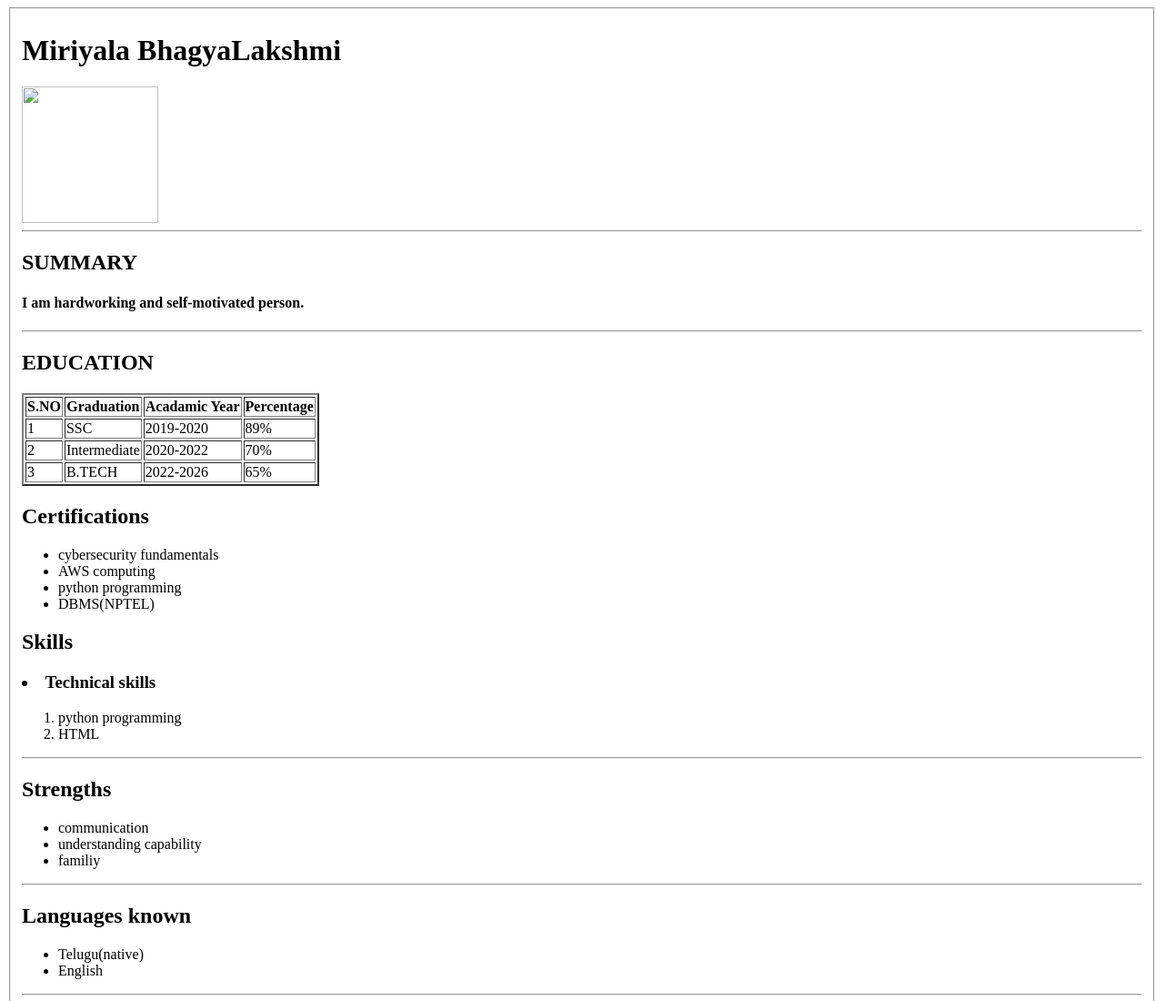
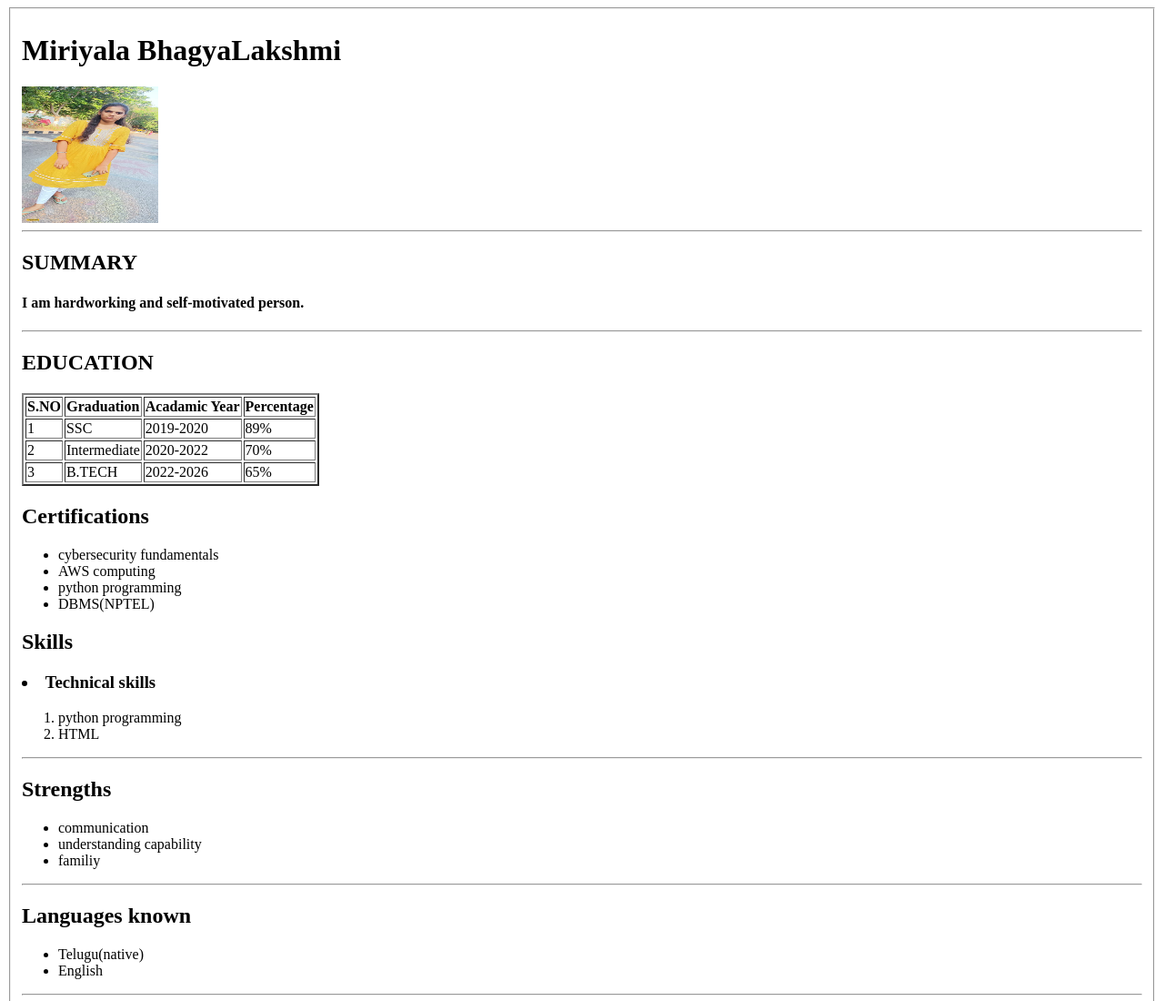
Before and after one commit to Bhagya07-miriyala/Bhagya, a plain HTML site: page index.html in a window 1280 px wide. Shown: the top 1100 px of the page at 91% size. Drawn offline with Linux system fonts and the light colour scheme.

Commit message:
index.html

```diff
--- a/index.html
+++ b/index.html
@@ -7,7 +7,7 @@
   <body style="background-color":"grey">
      <fieldset>
      <h1>Miriyala BhagyaLakshmi</h1>
-     <img src="C:\Users\STUDENT\Desktop\html\pandu.jpg"height="150" width="150">
+     <img src="WhatsApp Image 2024-12-31 at 10.25.34 AM.jpeg"height="150" width="150">
      <hr></hr>
      <h2>SUMMARY</h2>
      <h4><p>I am hardworking and self-motivated person.</p></h4>
```
